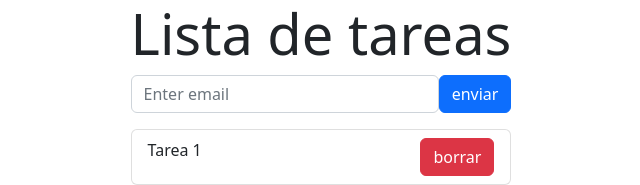
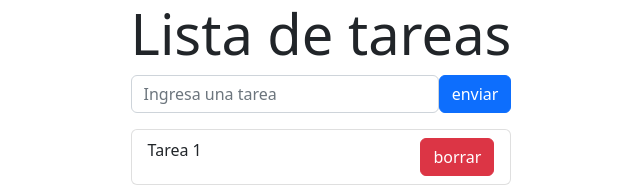
Before and after one commit to javieruncos/practicoReact-ejercicio4, a React (Create React App) app: page / in a window 1280 px wide. Shown: the top 185 px of the page, without its empty margins (319-959 px from the left). Built offline with nearby package versions, Linux system fonts and the light colour scheme.

Commit message:
agregamos las tareas en el arreglo de tareas

```diff
--- a/src/App.js
+++ b/src/App.js
@@ -1,6 +1,5 @@
 import './App.css';
 import Formulario from './components/Formulario';
-import ListaTarea from './components/ListaTarea';
 import 'bootstrap/dist/css/bootstrap.min.css'
 import { Container } from 'react-bootstrap';
 
@@ -13,7 +12,6 @@ function App() {
       <div>
        <h1 className='display-4'>Lista de tareas</h1>
        <Formulario titulo="hola mundo"/>
-       <ListaTarea/>
       </div>
       </Container>
     </div>
--- a/src/components/Formulario.jsx
+++ b/src/components/Formulario.jsx
@@ -1,16 +1,37 @@
 import React from 'react';
+import { useState } from 'react';
 import { Form,Button } from 'react-bootstrap';
+import ListaTarea from './ListaTarea';
 
 const Formulario = () => {
+
+
+     const handleSubmit = (e)=>{
+       e.preventDefault();
+       setarregloTarea([...arregloTarea,tarea]);
+       setTarea("")
+     }
+
+
+
+
+    const [tarea, setTarea] = useState("")
+    const [arregloTarea, setarregloTarea] = useState([])
     return (
-       <Form>
+        <>
+       <Form onSubmit={handleSubmit}>
            <Form.Group className="mb-3 d-flex" controlId="formBasicEmail">
-           <Form.Control type="email" placeholder="Enter email" />
-           <Button variant="primary" type='submit'>
-            enviar
-           </Button>
-      </Form.Group>
+               <Form.Control type="text"
+                placeholder="Ingresa una tarea"
+                onChange={(e)=>setTarea(e.target.value)}
+                value={tarea} />
+               <Button variant="primary" type='submit'>
+              enviar
+             </Button>
+           </Form.Group>
        </Form>
+        <ListaTarea/>
+        </>
     );
 };
 
```
